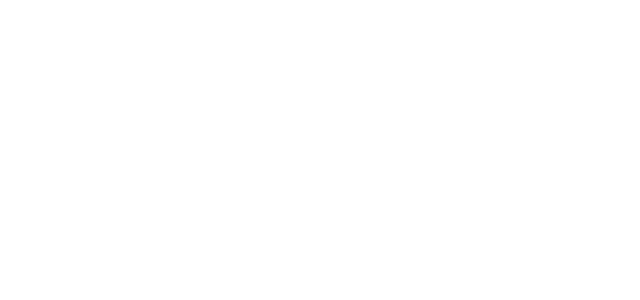
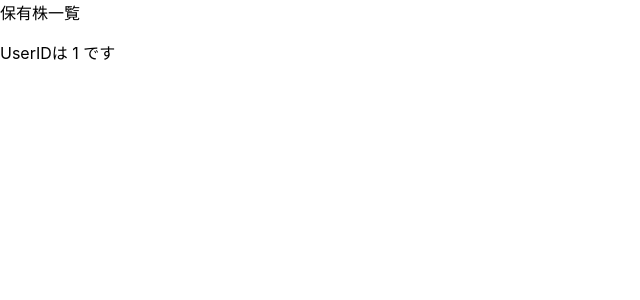
Before and after one commit to rakuda-io/Stock_on_Rails, a React (Create React App) app in the folder frontend/: page /users/1/holdings in a window 1280 px wide. Shown: the top 300 px of the page, without its empty margins (0-640 px from the left). Built offline with nearby package versions, Linux system fonts and the light colour scheme.

Commit message:
ビューの基礎的な部分作成、user_idの表示

```diff
--- a/frontend/src/App.js
+++ b/frontend/src/App.js
@@ -13,6 +13,10 @@
         <Route exact path="/holdings">
           <Holdings />
         </Route>
+        <Route exact path="/users/:user_id/holdings" render={({ match}) =>
+          <Holdings match={match} />
+        }
+        />
       </Switch>
     </Router>
   );
--- a/frontend/src/containers/holdings.jsx
+++ b/frontend/src/containers/holdings.jsx
@@ -1,9 +1,12 @@
 import React, { Fragment } from 'react';
 
-export const Holdings = () => {
+export const Holdings = ({ match }) => {
   return(
     <Fragment>
       保有株一覧
+      <p>
+        UserIDは {match.params.user_id} です
+      </p>
     </Fragment>
   )
 }
```
